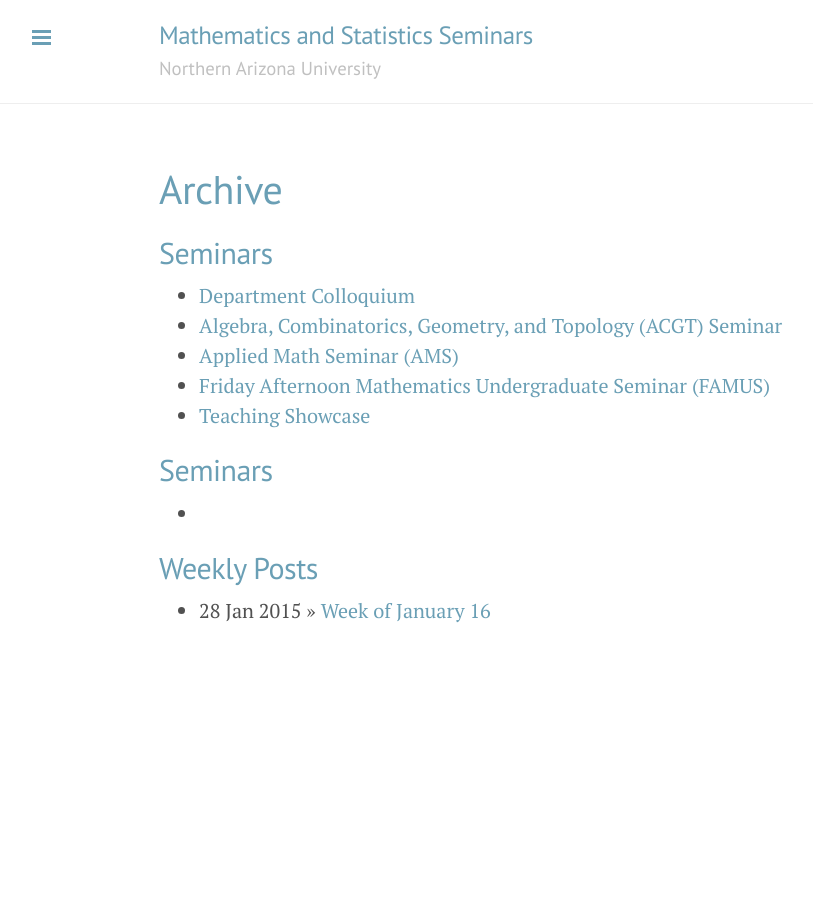
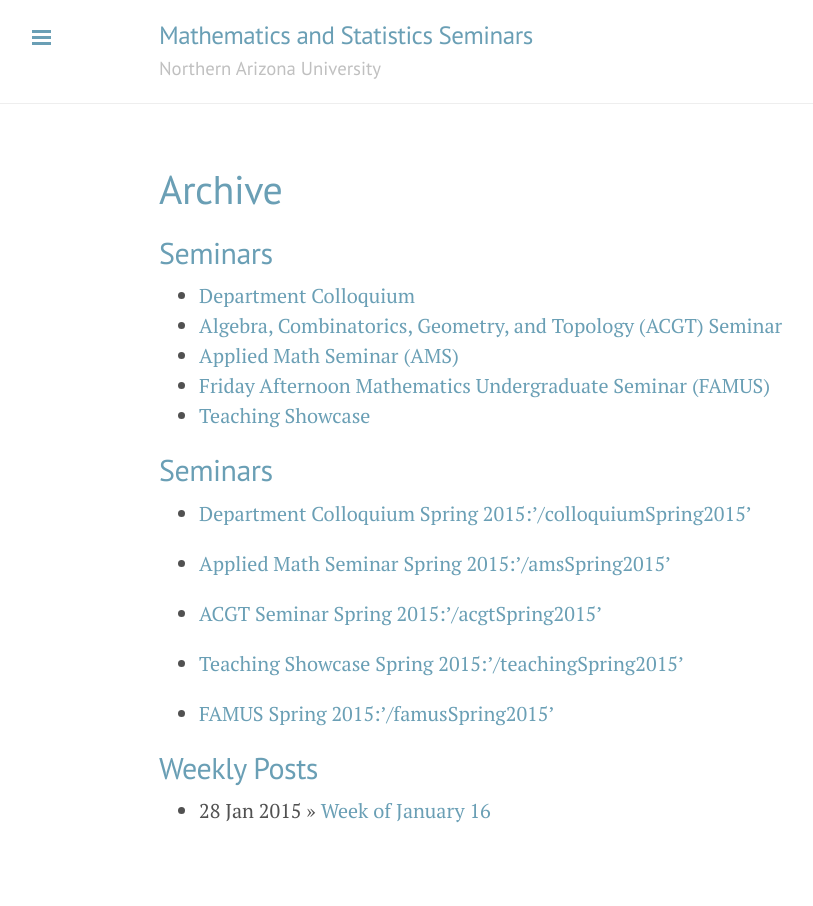
Before and after one commit to NAUMathStat/seminars, a Jekyll site: the page built from archive.md, in a window 1280 px wide. Shown: the whole page, without its empty margins (1-814 px from the left). Built offline with Jekyll 4.4.1, drawn with Linux system fonts in a browser that asks for light colours; Markdown is read by kramdown in place of the engine named in the settings.

Commit message:
Update to config

```diff
--- a/_config.yml
+++ b/_config.yml
@@ -34,9 +34,4 @@ github:
 # This is the list of pages to incldue in archive
 # pages_list:       {'Department Colloquium Spring 2015':'colloquiumSpring2015','Applied Math Seminar Spring 2015':'amsSpring2015','ACGT Seminar Spring 2015':'acgtSpring2015','Teaching Showcase Spring 2015':'teachingSpring2015','FAMUS Spring 2015':'famusSpring2015'}
 
-pages_list:
-  Department Colloquium Spring 2015:'/colloquiumSpring2015'
-  Applied Math Seminar Spring 2015:'/amsSpring2015'
-  ACGT Seminar Spring 2015:'/acgtSpring2015'
-  Teaching Showcase Spring 2015:'/teachingSpring2015'
-  FAMUS Spring 2015:'/famusSpring2015'
+pages_list: {Department Colloquium Spring 2015:'/colloquiumSpring2015', Applied Math Seminar Spring 2015:'/amsSpring2015', ACGT Seminar Spring 2015:'/acgtSpring2015', Teaching Showcase Spring 2015:'/teachingSpring2015', FAMUS Spring 2015:'/famusSpring2015'}
```
